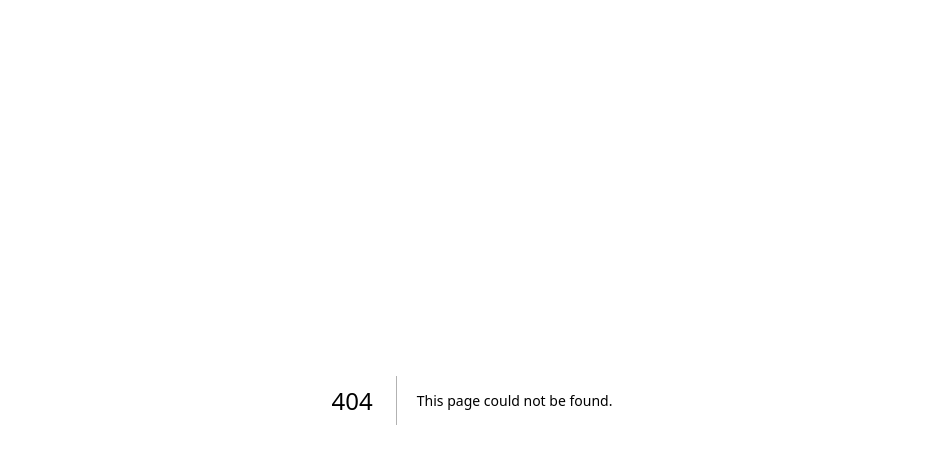
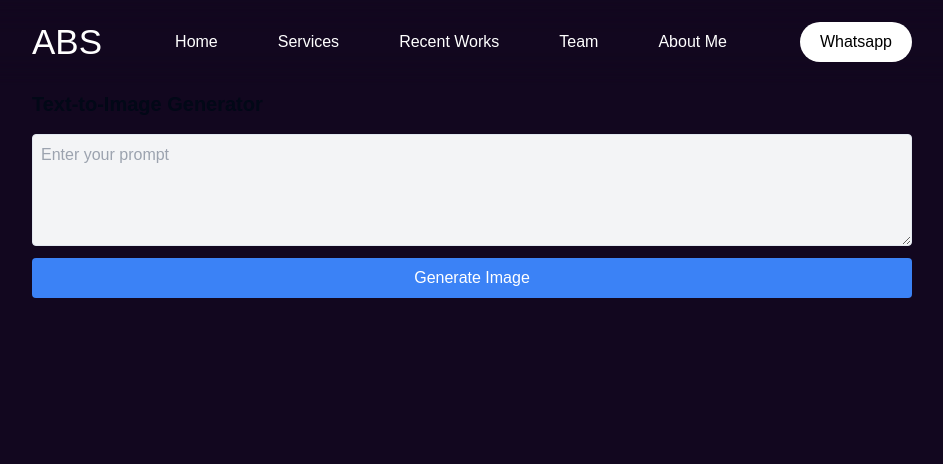
Before and after one commit to absiddique-dev/abu-portfolio, a Next.js app: page /text-to-image in a window 1280 px wide. Before the commit this address had no page. Shown: the top 464 px of the page, without its empty margins (168-1111 px from the left). Built offline with nearby package versions, Linux system fonts and the light colour scheme; a web font is replaced by a local one.

Commit message:
text to image application added

```diff
--- /dev/null
+++ b/app/api/sentiment/route.js
@@ -0,0 +1,29 @@
+import { NextResponse } from "next/server";
+import fetch from "node-fetch";
+
+export async function POST(req) {
+  try {
+    const { inputs } = await req.json();
+
+    const response = await fetch(
+      "https://api-inference.huggingface.co/models/cardiffnlp/twitter-roberta-base-sentiment-latest",
+      {
+        method: "POST",
+        headers: {
+          Authorization: `Bearer hf_xxxxxxxxxxxxxxxxxxxxxxxxxxxxxxxxx`,
+          "Content-Type": "application/json",
+        },
+        body: JSON.stringify({ inputs }),
+      }
+    );
+
+    if (!response.ok) {
+      throw new Error(`Hugging Face API Error: ${response.statusText}`);
+    }
+
+    const result = await response.json();
+    return NextResponse.json(result, { status: 200 });
+  } catch (error) {
+    return NextResponse.json({ error: error.message }, { status: 500 });
+  }
+}
--- /dev/null
+++ b/app/api/text-to-image/route.js
@@ -0,0 +1,57 @@
+import { NextResponse } from "next/server";
+
+export const runtime = "edge";
+
+export async function POST(req) {
+  try {
+    const { text } = await req.json();
+
+    if (!text) {
+      return NextResponse.json(
+        { error: "Prompt text is required" },
+        { status: 400 }
+      );
+    }
+    console.log("Api is called");
+
+    const response = await fetch(
+      "https://api-inference.huggingface.co/models/stabilityai/stable-diffusion-xl-base-1.0",
+      {
+        method: "POST",
+        headers: {
+          Authorization: `Bearer ${process.env.HUGGINGFACE_API_TOKEN}`,
+          "Content-Type": "application/json",
+        },
+        body: JSON.stringify({
+          inputs: text,
+          parameters: {
+            // negative_prompt:
+            //   "low quality, blurry, distorted, unrealistic, amateur, sketchy",
+            num_inference_steps: 50, // Higher steps can improve quality
+            guidance_scale: 7.5, // Controls how closely the image follows the prompt
+            width: 1024,
+            height: 1024, // Higher resolution
+          },
+        }),
+      }
+    );
+
+    if (!response.ok) {
+      const error = await response.json();
+      return NextResponse.json(error, { status: response.status });
+    }
+
+    const image = await response.blob();
+    return new Response(image, {
+      headers: {
+        "Content-Type": "image/png",
+      },
+    });
+  } catch (error) {
+    console.error("API Error:", error);
+    return NextResponse.json(
+      { error: "Image generation failed" },
+      { status: 500 }
+    );
+  }
+}
--- a/app/custom-ui/Navbar.jsx
+++ b/app/custom-ui/Navbar.jsx
@@ -30,7 +30,7 @@ const Navbar = () => {
 
   return (
     <>
-      <div className="nav flex fixed z-[99] w-full bg-transparent backdrop-blur-lg px-5 md:px-11 lg:px-[200px] justify-between items-center py-4 bg-[#1A0C2E]">
+      <div className="nav text-white flex fixed z-[99] w-full bg-transparent backdrop-blur-lg px-5 md:px-11 lg:px-[200px] justify-between items-center py-4 bg-[#1A0C2E]">
         <h1 className="text-[35px]">ABS</h1>
         <div className="lists hidden lg:flex justify-center items-center space-x-[60px] list-none">
           {lists.map((item, index) => (
--- /dev/null
+++ b/app/text-to-image/page.js
@@ -0,0 +1,79 @@
+"use client";
+import { useState } from "react";
+import Navbar from "../custom-ui/Navbar";
+
+export default function TextToImage() {
+  const [prompt, setPrompt] = useState("");
+  const [imageUrl, setImageUrl] = useState(null);
+  const [isLoading, setIsLoading] = useState(false);
+  const [error, setError] = useState(null);
+
+  const generateImage = async () => {
+    setIsLoading(true);
+    setError(null);
+
+    try {
+      const response = await fetch("/api/text-to-image", {
+        method: "POST",
+        headers: { "Content-Type": "application/json" },
+        body: JSON.stringify({ text: prompt }),
+      });
+
+      if (response.ok) {
+        const blob = await response.blob();
+        const url = URL.createObjectURL(blob);
+        setImageUrl(url);
+      } else {
+        const errorData = await response.json();
+        setError(errorData.error || "Image generation failed");
+      }
+    } catch (error) {
+      setError("Network error. Please try again.");
+    } finally {
+      setIsLoading(false);
+    }
+  };
+
+  return (
+    <div className="bg-[#12071F] min-h-screen">
+      <Navbar />
+      <div className="p-4 pt-[90px] px-5 md:px-11 lg:px-[200px]">
+        <h1 className="text-xl font-bold mb-4">Text-to-Image Generator</h1>
+        <div className="flex flex-col justify-between gap-3 items-center">
+          <textarea
+            className="w-full p-2 border rounded text-black bg-gray-100 h-28"
+            placeholder="Enter your prompt"
+            value={prompt}
+            onChange={(e) => setPrompt(e.target.value)}
+            disabled={isLoading}
+          />
+
+          <button
+            className={`px-4 py-2 rounded text-nowrap w-full ${
+              isLoading ? "bg-gray-500" : "bg-blue-500 text-white"
+            }`}
+            onClick={generateImage}
+            disabled={isLoading || !prompt}
+          >
+            {isLoading ? "Generating..." : "Generate Image"}
+          </button>
+        </div>
+
+        {error && <p className="text-red-500 mt-2">{error}</p>}
+
+        {imageUrl && (
+          <div className="flex justify-center items-center">
+            <div className="mt-4 w-1/2 aspect-square">
+              <h2 className="text-lg font-bold mb-2">Generated Image:</h2>
+              <img
+                src={imageUrl}
+                alt="Generated"
+                className="border rounded-lg"
+              />
+            </div>
+          </div>
+        )}
+      </div>
+    </div>
+  );
+}
--- a/package.json
+++ b/package.json
@@ -9,6 +9,7 @@
     "lint": "next lint"
   },
   "dependencies": {
+    "@huggingface/inference": "^3.1.2",
     "@nextui-org/button": "^2.0.34",
     "@nextui-org/link": "^2.0.32",
     "@nextui-org/react": "^2.4.6",
@@ -18,8 +19,9 @@
     "framer-motion": "^11.2.10",
     "lucide-react": "^0.395.0",
     "mini-svg-data-uri": "^1.4.4",
-    "next": "14.2.4",
+    "next": "^14.2.23",
     "next-themes": "^0.3.0",
+    "node-fetch": "^3.3.2",
     "react": "^18",
     "react-dom": "^18",
     "swiper": "^11.1.4",
```
Also changed, not shown: 1 other file (tests, documents, lock files or other folders).
